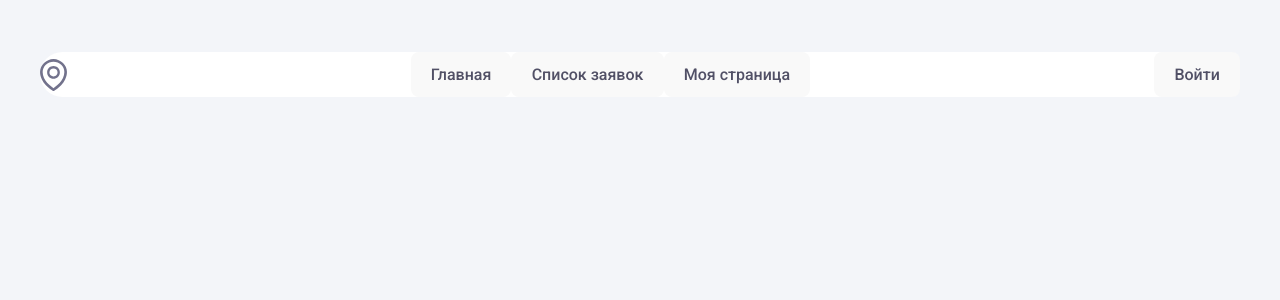
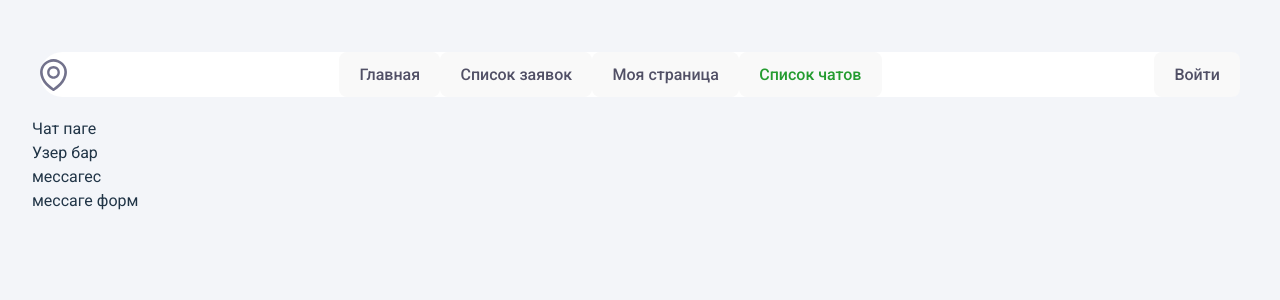
Before and after one commit to Akolenko/Karma, a React (Vite) app in the folder client/: page /chat in a window 1280 px wide. Shown: the top 300 px of the page. Built offline with nearby package versions, Linux system fonts and the light colour scheme; no server answers.

Commit message:
chat components

```diff
--- a/client/package.json
+++ b/client/package.json
@@ -13,16 +13,17 @@
     "@reduxjs/toolkit": "^2.2.5",
     "@types/axios": "^0.14.0",
     "axios": "^1.7.2",
+    "env": "^0.0.2",
     "mobx": "^6.12.4",
     "mobx-react-lite": "^4.0.7",
-    "env": "^0.0.2",
     "react": "^18.2.0",
     "react-dom": "^18.2.0",
     "react-hook-form": "^7.52.0",
     "react-redux": "^9.1.2",
     "react-router": "^6.23.1",
     "react-router-dom": "^6.23.1",
-    "redux": "^5.0.1"
+    "redux": "^5.0.1",
+    "socket.io-client": "^4.7.5"
   },
   "devDependencies": {
     "@types/react": "^18.2.66",
--- /dev/null
+++ b/client/src/Components/ChatPage/ChatPage.tsx
@@ -0,0 +1,17 @@
+import MessageForm from "./MessageForm";
+import Messages from "./Messages";
+import UsersBar from "./UsersBar";
+
+
+function ChatPage(): JSX.Element {
+  return(
+    <>
+      <div>Чат паге</div>
+      <UsersBar/>
+      <Messages/>
+      <MessageForm/>
+    </>
+  )
+}
+
+export default ChatPage;
--- /dev/null
+++ b/client/src/Components/ChatPage/MessageForm.tsx
@@ -0,0 +1,9 @@
+
+
+function MessageForm(): JSX.Element {
+    return(
+      <div>мессаге форм</div>
+    )
+  }
+
+  export default MessageForm;
--- /dev/null
+++ b/client/src/Components/ChatPage/Messages.tsx
@@ -0,0 +1,9 @@
+
+
+function Messages(): JSX.Element {
+    return(
+      <div>мессагес</div>
+    )
+  }
+
+  export default Messages;
--- /dev/null
+++ b/client/src/Components/ChatPage/UsersBar.tsx
@@ -0,0 +1,9 @@
+
+
+function UsersBar(): JSX.Element {
+    return(
+      <div>Узер бар</div>
+    )
+  }
+
+  export default UsersBar;
--- a/client/src/Components/Navbar/Navbar.tsx
+++ b/client/src/Components/Navbar/Navbar.tsx
@@ -47,6 +47,15 @@ const Navbar = (): JSX.Element => {
               </NavLink>
             </button>
 
+            <button type='button'>
+              <NavLink
+                className={({ isActive }) =>
+                  isActive ? activeLink : normalLink}
+                to='/chat'>
+                Список чатов
+              </NavLink>
+            </button>
+
           </div>
           <div>
 
--- a/client/src/app/App.tsx
+++ b/client/src/app/App.tsx
@@ -11,6 +11,7 @@ import ProfileActiveBidPage from "../components/ProfilePage/ProfileActiveBidPage
 import ProfileProgressBidPage from "../components/ProfilePage/ProfileProgressBidPage.tsx";
 import ProfileClosedBidPage from "../components/ProfilePage/ProfileClosedBidPage.tsx";
 import Navbar from '../components/Navbar/Navbar.tsx';
+import ChatPage from '../components/ChatPage/ChatPage.tsx';
 
 function App() {
   return (
@@ -29,6 +30,7 @@ function App() {
         <Route path={"/profile/bid/active"} element={<ProfileActiveBidPage/>}/>
         <Route path={"/profile/bid/progress"} element={<ProfileProgressBidPage/>}/>
         <Route path={"/profile/bid/closed"} element={<ProfileClosedBidPage/>}/>
+        <Route path={"/chat"} element={<ChatPage/>}/>
       </Routes>
     </>
   )
```
Also changed, not shown: 1 other file (tests, documents, lock files or other folders).
